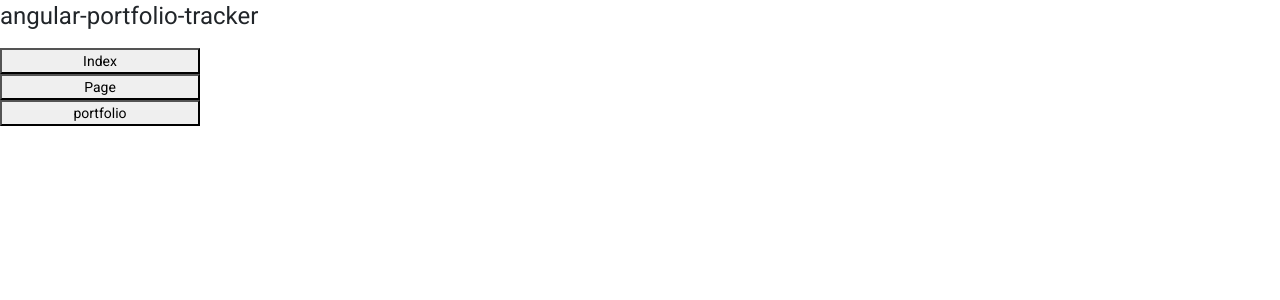
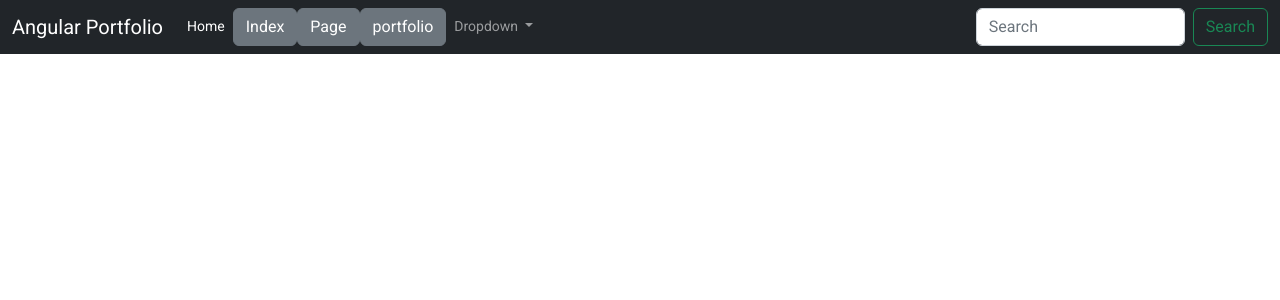
Before and after one commit to Arlukens20/Angular-Portfolio-Assistant, an Angular app: page / in a window 1280 px wide. Shown: the top 300 px of the page. Built offline with nearby package versions, Linux system fonts and the light colour scheme.

Commit message:
Bootstrapping

```diff
--- a/src/app/Components/line-chart/line-chart.component.html
+++ b/src/app/Components/line-chart/line-chart.component.html
@@ -1,9 +1,9 @@
 <div class="chart-container">
-    <p>Chart Description?</p>
+    <!-- <p>Chart Description?</p> -->
     <canvas  id="MyChart">{{ this.chart }}</canvas>
 </div>
 
 <div class="chart-container">
-    <p>Chart Description?</p>
+    <!-- <p>Chart Description?</p> -->
     <canvas  id="chartVolume">{{ this.chartVolume }}</canvas>
 </div>
--- a/src/app/Components/page/page.component.html
+++ b/src/app/Components/page/page.component.html
@@ -1,23 +1,25 @@
 <div class = "container">
     <h1>Stock Finder</h1>
-        <div>
+     <div>
         <label for = "Ticker"> Ticker: </label>
-        <p><input type="text" id="tickerA" name="tickerB" #ticker></p>
+        <input class="form-control" type="text" id="tickerA" name="tickerB" #ticker>
         <h1> {{model.Ticker}}</h1>
-        <button type="button" (click)="getData(ticker.value)">Search Data</button>
-        <button type="button" (click)="getPrice(ticker.value)">Search Price</button>
-       </div>
+        <button class="btn btn-primary" type="button" (click)="getData(ticker.value)">Search Data</button>
+        <button class="btn btn-primary" type="button" (click)="getPrice(ticker.value)">Search Price</button>
+    </div>
 
-       <div>
-        <p><input type="date" id="from" #fromInput></p>
-        <p><input type="date" id="thru" #thruInput></p>
-        <button type="button" (click)="getPriceCustomDate(ticker.value,fromInput.value,thruInput.value)">Search Price Custom</button>
-     </div>
+    <div>
+        <input class="form-control" type="date" id="from" #fromInput>
+        <input class="form-control" type="date" id="thru" #thruInput>
+        <button class="btn btn-primary" type="button" (click)="getPriceCustomDate(ticker.value,fromInput.value,thruInput.value)">Search Price Custom</button>
+    </div>
 
      <div *ngIf = 'chartModel.close'>
-        <button type="button" (click)="buildCharts()">Build Chart</button>
-        <button type="button" (click)="clearCharts()">Clear Chart</button>
+        <button class="btn btn-secondary" type="button" (click)="buildCharts()">Build Chart</button>
+        <button class="btn btn-secondary" type="button" (click)="clearCharts()">Clear Chart</button>
+        <div *ngIf = showChart>
         <app-line-chart></app-line-chart>
+     </div>
     </div>
  </div>
 
--- a/src/app/Components/page/page.component.ts
+++ b/src/app/Components/page/page.component.ts
@@ -35,6 +35,7 @@
   public date = [] as string[]
   public close = [] as string[]
   public volume = [] as string[]
+  public showChart = false
 
 
   async getData(stock:string) {
@@ -100,11 +101,13 @@
   //2: date/volume
   buildCharts(){
     this.chartService.buildChartArray(this.date,this.close,this.date,this.volume)
-    console.log("Create Chart")
+    this.showChart = true
+    // console.log("Create Chart")
   }
 
   clearCharts(){
     this.chartService.destroyCharts();
+    this.showChart = false
   }
 
   // async JsonParser(obj:Object){
--- a/src/app/app.component.css
+++ b/src/app/app.component.css
@@ -2,3 +2,7 @@
     height:200px;
     width:200px;
 }
+
+body {
+    background-color: #1c87c9;
+  }
--- a/src/app/app.component.html
+++ b/src/app/app.component.html
@@ -1,18 +1,38 @@
-<h1>
-  {{title}}
-</h1>
-<!-- <div style="text-align: center;">
-  <app-page></app-page>
- <app-line-chart></app-line-chart>
-</div> -->
+<nav class="navbar navbar-expand-lg navbar-dark bg-dark">
+  <div class="container-fluid">
+    <a class="navbar-brand" href="#">Angular Portfolio</a>
+    <button class="navbar-toggler" type="button" data-bs-toggle="collapse" data-bs-target="#navbarSupportedContent" aria-controls="navbarSupportedContent" aria-expanded="false" aria-label="Toggle navigation">
+      <span class="navbar-toggler-icon"></span>
+    </button>
+    <div class="collapse navbar-collapse" id="navbarSupportedContent">
+      <ul class="navbar-nav me-auto mb-2 mb-lg-0">
+        <li class="nav-item">
+          <a class="nav-link active" aria-current="page" href="#">Home</a>
+        </li>
 
-<!--This is the main page of the application.-->
-<div>
-  <ul class="nav navbar-nav button">
-    <button (click)="goToIndex()">Index</button>
-    <button (click)="goToPage()">Page</button>
-    <!-- <button (click)="goToLine()">Line</button> -->
-    <button (click)="goToPortfolio()">portfolio</button>
-  </ul>
-</div>
+        <!-- Change these to a tags? How to do routing?? -->
+        <button class="btn btn-secondary" (click)="goToIndex()">Index</button>
+        <button class="btn btn-secondary" (click)="goToPage()">Page</button>
+        <button class="btn btn-secondary" (click)="goToPortfolio()">portfolio</button>
+
+        <li class="nav-item dropdown">
+          <a class="nav-link dropdown-toggle" href="#" role="button" data-bs-toggle="dropdown" aria-expanded="false">
+            Dropdown
+          </a>
+          <ul class="dropdown-menu">
+            <!-- <li><a class="dropdown-item" href="page">Page</a></li>
+            <li><a class="dropdown-item" href="#">Another action</a></li>
+            <li><hr class="dropdown-divider"></li>
+            <li><a class="dropdown-item" href="#">Something else here</a></li> -->
+          </ul>
+        </li>
+      </ul>
+      <form class="d-flex" role="search">
+        <input class="form-control me-2" type="search" placeholder="Search" aria-label="Search">
+        <button class="btn btn-outline-success" type="submit">Search</button>
+      </form>
+    </div>
+  </div>
+</nav>
+
 <router-outlet> </router-outlet>
```
